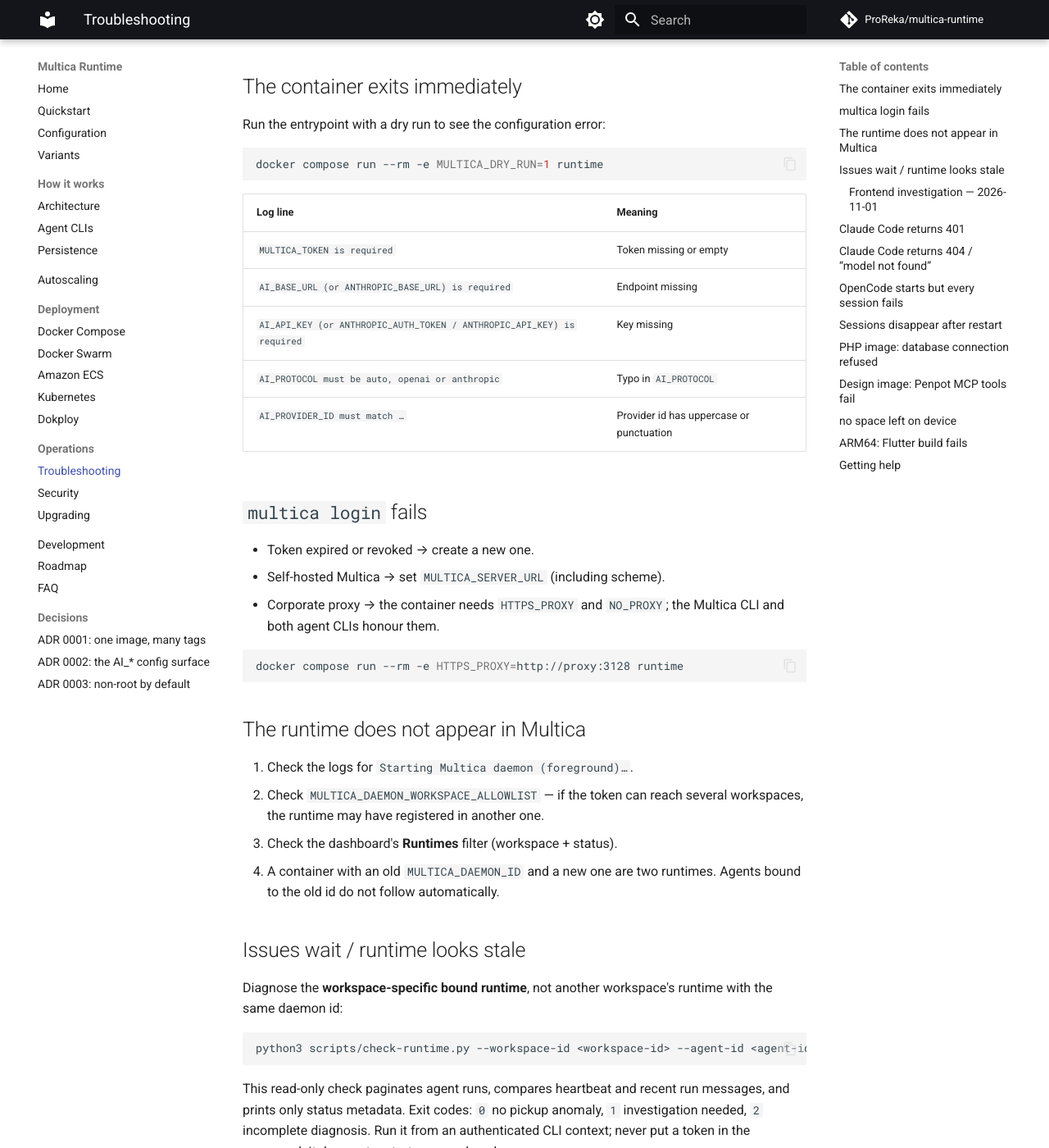
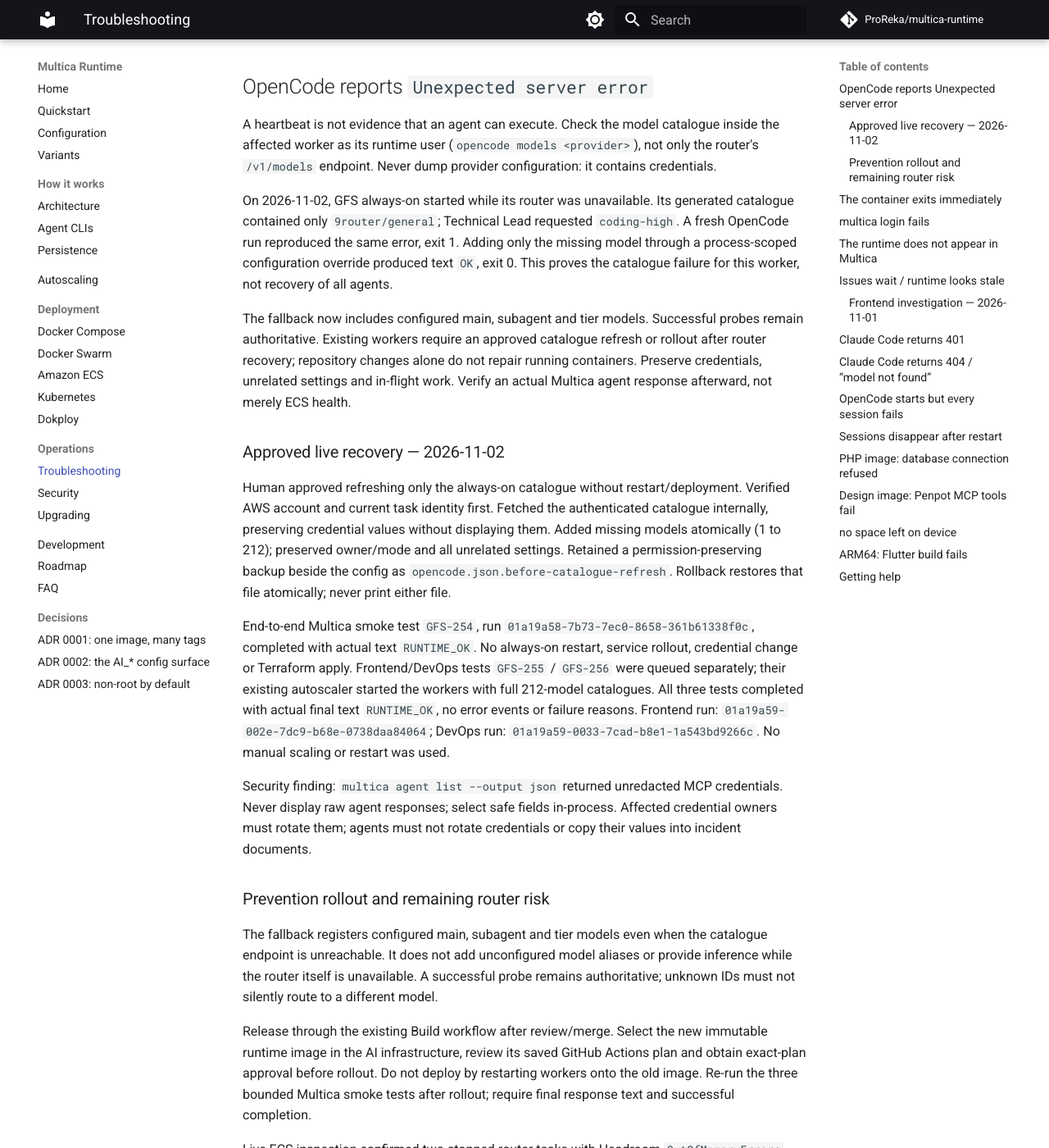
Before and after one commit to ProReka/multica-runtime, an MkDocs documentation site: the page built from docs/operations/troubleshooting.md, in a window 1280 px wide and 1400 px high, scrolled down 239 px. Shown: the whole window at 82% size. Built offline with MkDocs 1.6.1 and Material for MkDocs 9.7.7, drawn with Linux system fonts in a browser that asks for light colours; comment, search, counter and statistics services are not loaded; some of the changed text lies outside the part shown.

Commit message:
fix: preserve configured models when router catalogue probe fails

````diff
--- a/docs/operations/troubleshooting.md
+++ b/docs/operations/troubleshooting.md
@@ -6,6 +6,73 @@
 ```bash
 docker compose logs --tail=50 runtime
 ```
+
+## OpenCode reports `Unexpected server error`
+
+A heartbeat is not evidence that an agent can execute. Check the model catalogue
+inside the affected worker as its runtime user (`opencode models <provider>`),
+not only the router's `/v1/models` endpoint. Never dump provider configuration:
+it contains credentials.
+
+On 2026-11-02, GFS always-on started while its router was unavailable. Its generated
+catalogue contained only `9router/general`; Technical Lead requested `coding-high`.
+A fresh OpenCode run reproduced the same error, exit 1. Adding only the missing
+model through a process-scoped configuration override produced text `OK`, exit 0.
+This proves the catalogue failure for this worker, not recovery of all agents.
+
+The fallback now includes configured main, subagent and tier models. Successful
+probes remain authoritative. Existing workers require an approved catalogue
+refresh or rollout after router recovery; repository changes alone do not repair
+running containers. Preserve credentials, unrelated settings and in-flight work.
+Verify an actual Multica agent response afterward, not merely ECS health.
+
+### Approved live recovery — 2026-11-02
+
+Human approved refreshing only the always-on catalogue without restart/deployment.
+Verified AWS account and current task identity first. Fetched the authenticated
+catalogue internally, preserving credential values without displaying them.
+Added missing models atomically (1 to 212); preserved owner/mode and all unrelated
+settings. Retained a permission-preserving backup beside the config as
+`opencode.json.before-catalogue-refresh`. Rollback restores that file atomically;
+never print either file.
+
+End-to-end Multica smoke test `GFS-254`, run
+`01a19a58-7b73-7ec0-8658-361b61338f0c`, completed with actual text `RUNTIME_OK`.
+No always-on restart, service rollout, credential change or Terraform apply.
+Frontend/DevOps tests `GFS-255` / `GFS-256` were queued separately; their existing
+autoscaler started the workers with full 212-model catalogues. All three tests
+completed with actual final text `RUNTIME_OK`, no error events or failure reasons.
+Frontend run: `01a19a59-002e-7dc9-b68e-0738daa84064`; DevOps run:
+`01a19a59-0033-7cad-b8e1-1a543bd9266c`. No manual scaling or restart was used.
+
+Security finding: `multica agent list --output json` returned unredacted MCP
+credentials. Never display raw agent responses; select safe fields in-process.
+Affected credential owners must rotate them; agents must not rotate credentials
+or copy their values into incident documents.
+
+### Prevention rollout and remaining router risk
+
+The fallback registers configured main, subagent and tier models even when the
+catalogue endpoint is unreachable. It does not add unconfigured model aliases or
+provide inference while the router itself is unavailable. A successful probe
+remains authoritative; unknown IDs must not silently route to a different model.
+
+Release through the existing Build workflow after review/merge. Select the new
+immutable runtime image in the AI infrastructure, review its saved GitHub Actions
+plan and obtain exact-plan approval before rollout. Do not deploy by restarting
+workers onto the old image. Re-run the three bounded Multica smoke tests after
+rollout; require final response text and successful completion.
+
+Live ECS inspection confirmed two stopped router tasks with Headroom
+`OutOfMemoryError: container killed due to memory usage`, exit 137. The current
+Headroom hard limit is 1024 MiB inside a 3072 MiB task. Service-level memory
+utilization is not container headroom: spare task memory cannot bypass that hard
+limit. Increasing task memory alone is not a fix. Collect private per-container
+RSS/peak and Headroom component statistics before choosing a concurrency limit,
+cache change or memory increase. Preserve the router SQLite single-writer
+constraint; do not add replicas or overlapping deployment to hide the outage.
+
+Regression: `bash scripts/test-opencode-catalogue.sh` (also in `make lint`).
 
 ## The container exits immediately
 
````
Also changed, not shown: CHANGELOG.md (+5 -0 lines), 3 other files.
